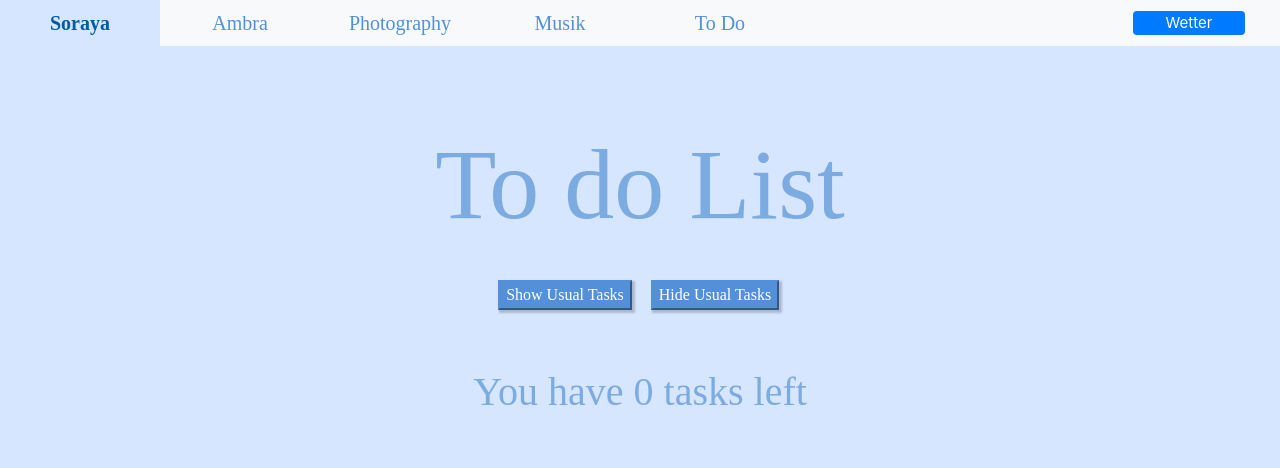
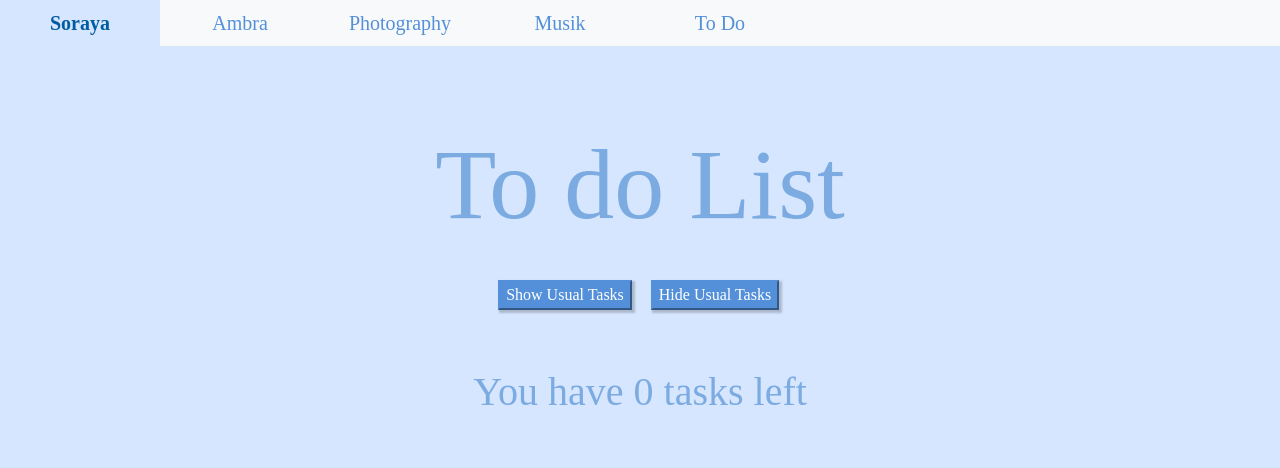
Before and after one commit to SorayaCl/LB02_final, a plain HTML site: page todolist.html in a window 1280 px wide. Shown: the top 468 px of the page. Drawn offline with Linux system fonts and the light colour scheme.

Commit message:
Stand 24.1.22

```diff
--- a/todolist.html
+++ b/todolist.html
@@ -37,8 +37,7 @@
                         <a class="nav-link" href="todolist.html">To Do</a>
                     </li>
                 </ul>
-                <button onclick="window.location.href = 'https://www.srf.ch/meteo/wetter/Horgen/47.2614,8.5969?geolocationNameId=936a0c8c16fd4eb53aec2197c9cfe5b9';" class="button" target="_blank" style="vertical-align:middle"> <span> Wetter </span> </button>
-                </ul>
+            </div>
         </nav>
     </header>
 
```
